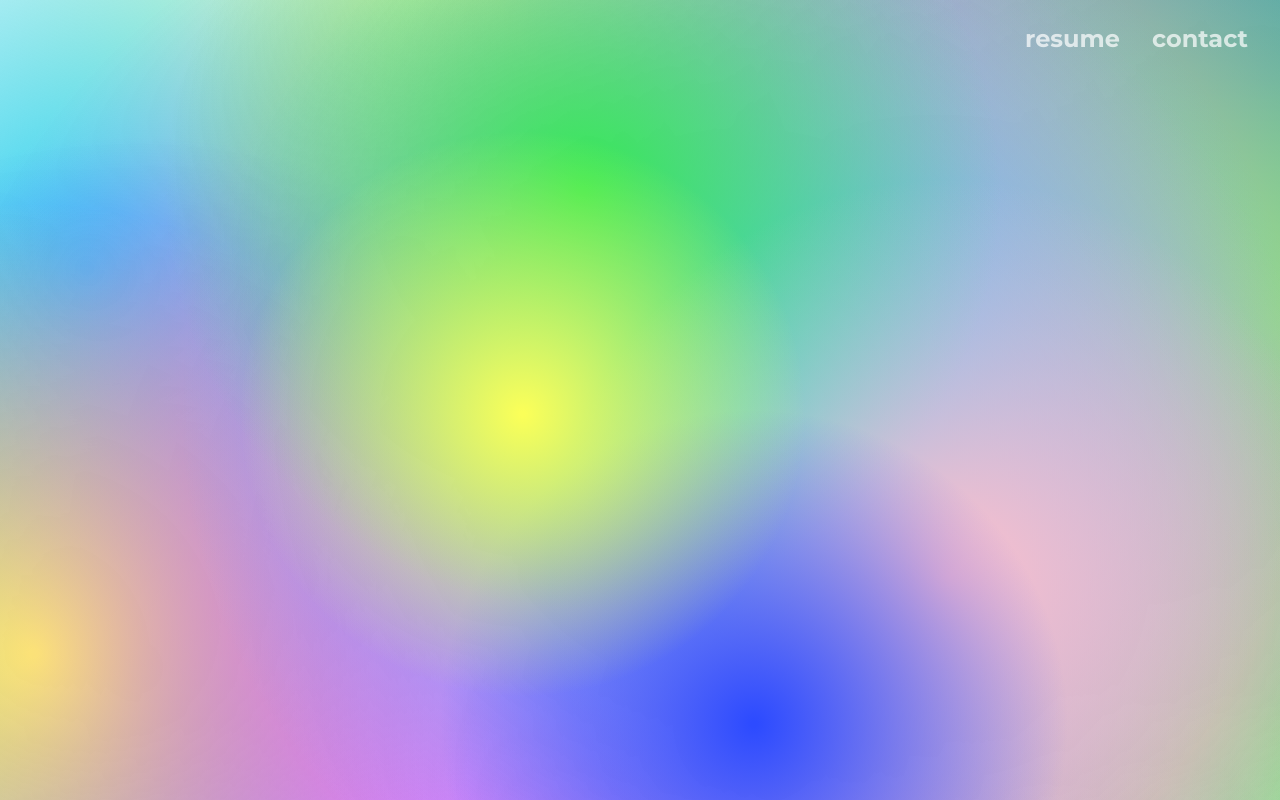
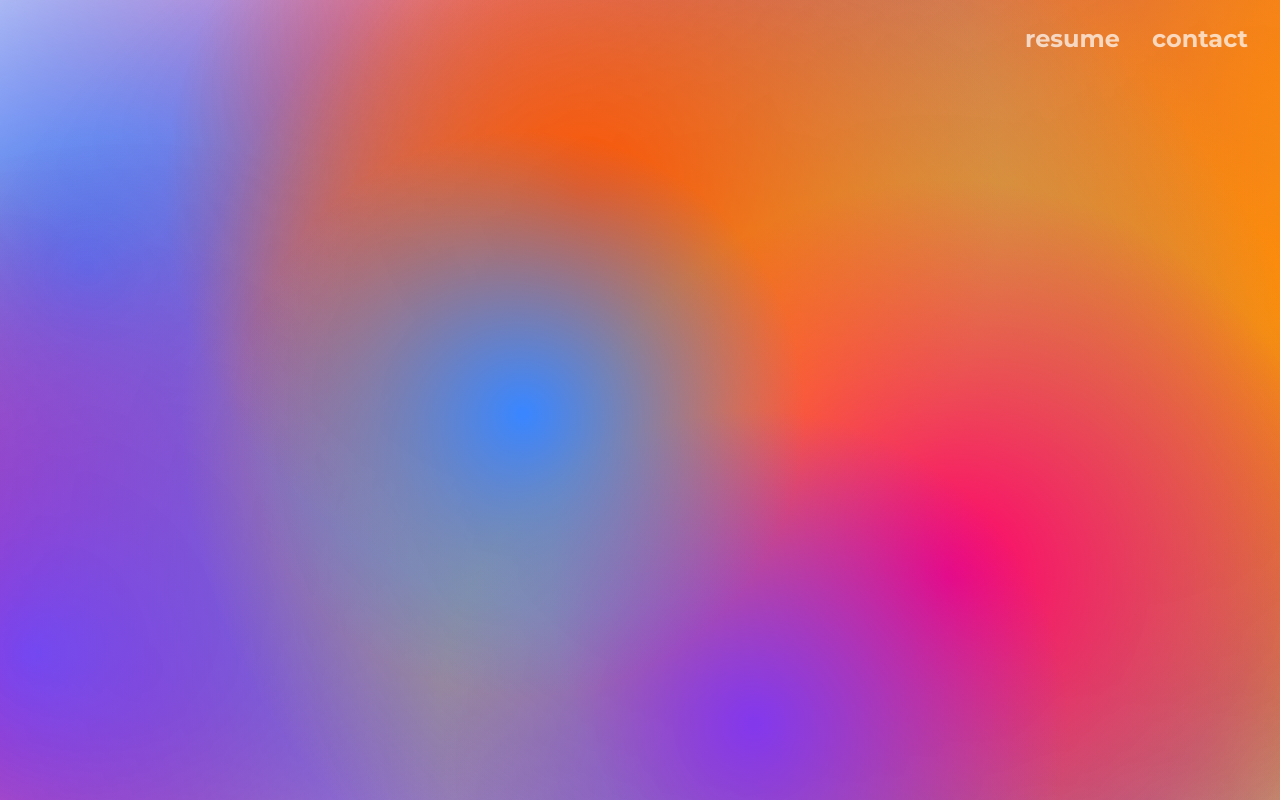
Before and after one commit to carterperrin/cjp, a Next.js app: page / in a window 1280 px wide. Built offline with nearby package versions, Linux system fonts and the light colour scheme.

Commit message:
update colors

```diff
--- a/components/moving-gradient.js
+++ b/components/moving-gradient.js
@@ -5,12 +5,11 @@ import Canvas from './canvas';
 const PI2 = Math.PI * 2;
 const TOTAL_PARTICLES = 20;
 const COLORS = [
-  { r: 45, g: 75, b: 277 }, // blue
-  { r: 250, g: 255, b: 89 }, // yellow
-  { r: 255, g: 104, b: 248 }, // purple
-  { r: 44, g: 209, b: 252 }, // sky blue
-  { r: 54, g: 233, b: 84 }, // green
-  { r: 255, g: 192, b: 203 }, // pink
+  { r: 255, g: 190, b: 11 },
+  { r: 251, g: 86, b: 7 },
+  { r: 255, g: 0, b: 110 },
+  { r: 131, g: 56, b: 236 },
+  { r: 58, g: 134, b: 255 },
 ];
 
 class Particle {
```
